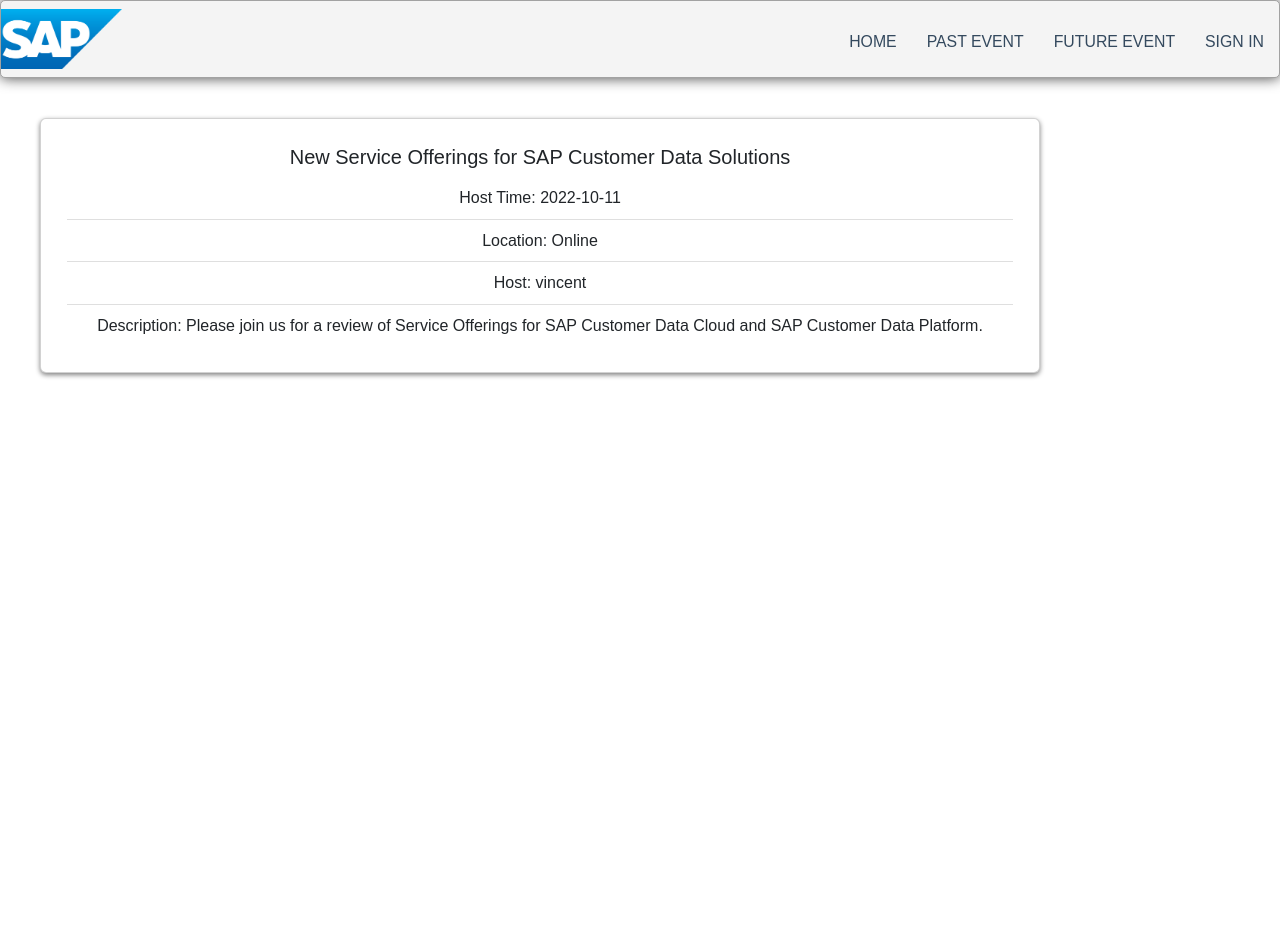
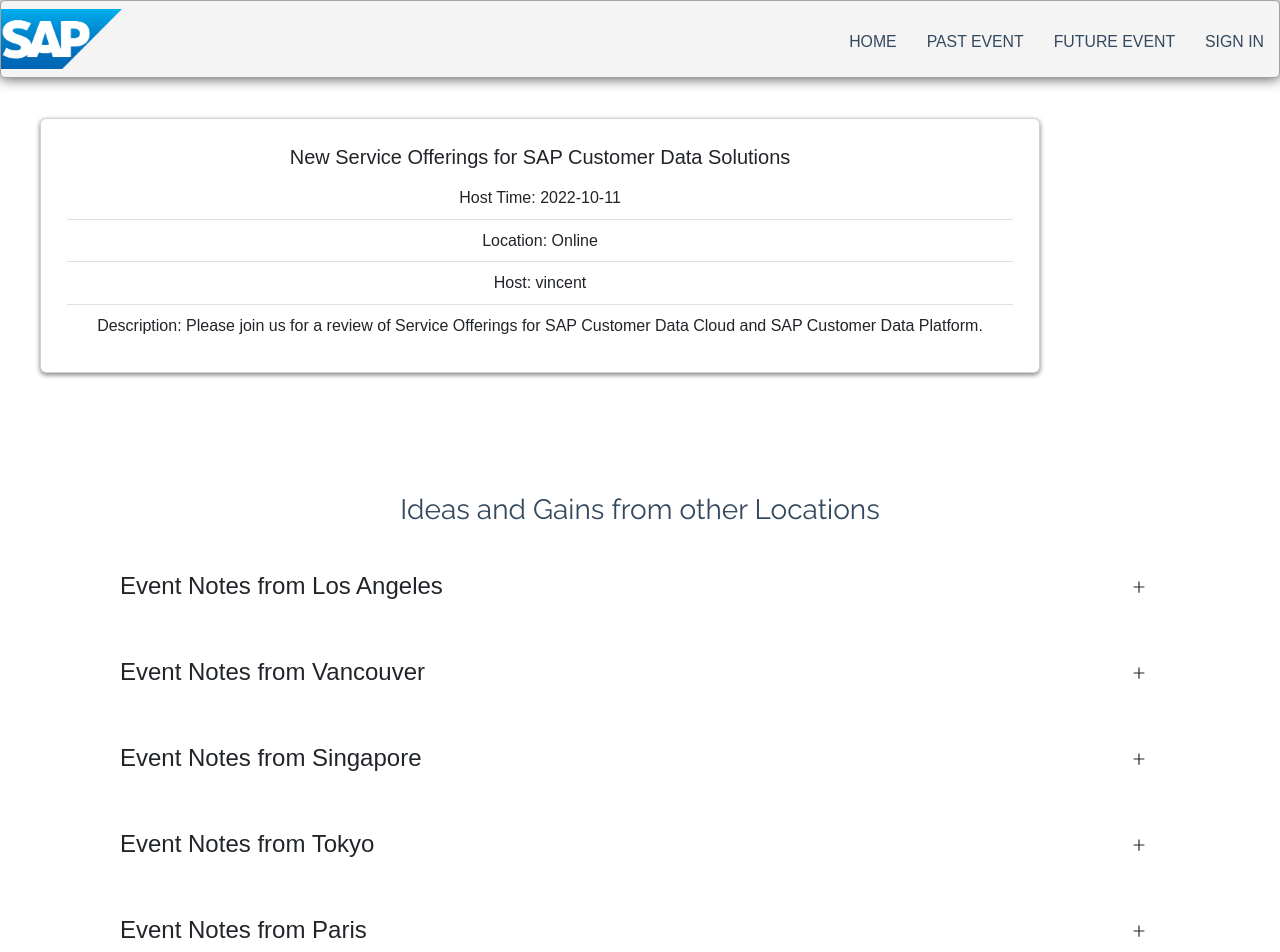
Before and after one commit to Vincenqwu/EventAroundYou, a React (Create React App) app in the folder evnet-app/: page /event in a window 1280 px wide. Shown: the top 952 px of the page. Before the commit the page ends 800 px from the top, so only its background shows below. Built offline with nearby package versions, Linux system fonts and the light colour scheme.

Commit message:
detailed page

```diff
--- a/evnet-app/src/components/EventCardSliding.js
+++ b/evnet-app/src/components/EventCardSliding.js
@@ -4,7 +4,12 @@
 import "./css/EventCardSliding.css";
 import event_pic1 from './images/event_pic1.jpg'
 
+import SingleQuestion from "../components/Question"
+import { useState } from "react";
+import data from "../components/data"
+
 export default function EventCardSliding() {
+  const [questions, setQuestions] = useState(data)
   return (
 <div className="card landingpage-card">
       {/* <Link
@@ -21,7 +26,7 @@
 
           <div className="card-title">
             <p>
-              <strong>Event Title</strong>
+              <strong>Succeeding in the new world of mobility</strong>
             </p>
           </div>
 
@@ -30,7 +35,7 @@
               <p><a href="./event">Event Details</a></p>
             </span>
             <span> • </span>
-            <span>111</span>
+            <span>Advanced technologies. </span>
             <span> • </span>
             <FaStar color="#f5d24c" className="star"></FaStar>
           </div>
@@ -38,11 +43,12 @@
           <div className="card-description">
             <span>Location</span>
             <span> • </span>
-            <span>Time</span>
+            <span>Online</span>
           </div>
         </div>
         {/* </a> */}
       {/* </Link> */}
     </div>
+
   )
 }
--- /dev/null
+++ b/evnet-app/src/components/Question.js
@@ -0,0 +1,21 @@
+import React, { useState } from 'react'
+import { AiOutlineMinus, AiOutlinePlus } from 'react-icons/ai'
+const Question = ({ title, info }) => {
+  const [expanded, setExpanded] = useState(false)
+
+  return (
+    <article className='question'>
+      <header>
+        <h4 onClick={() => setExpanded(!expanded)} className='question-title'>
+          {title}
+        </h4>
+        <button className='btn' onClick={() => setExpanded(!expanded)}>
+          {expanded ? <AiOutlineMinus /> : <AiOutlinePlus />}
+        </button>
+      </header>
+      {expanded && <p>{info}</p>}
+    </article>
+  )
+}
+
+export default Question
--- /dev/null
+++ b/evnet-app/src/components/data.js
@@ -0,0 +1,41 @@
+const questions = [
+    {
+      id: 1,
+      title: 'Event Notes from Los Angeles',
+      info:
+        'Advanced technologies. The demand for cleaner vehicle emissions. Shifting consumer mobility preferences. Major supply chain bottlenecks. How will your automotive company compete?',
+    },
+    {
+      id: 2,
+      title: 'Event Notes from Vancouver',
+      info:
+        'The world is changing faster than it ever has, yet slower than it ever will. And for the automotive industry, that transformation means every company - from startups to large OEMs - must adapt to a radically new reality of mobility. IDC analyst Reid Paquin leads a discussion that looks at:'+
+
+        'how you can adapt operations processes to succeed,'+
+        'how you can change your products to take advantage of the latest technology to differentiate yourself,'+
+        'what you can do to transform your traditional business model, and'+
+        'how you can work with suppliers in this new world.'
+    },
+    {
+      id: 3,
+      title: 'Event Notes from Singapore',
+      info:
+        'SAP BTP Learning Days offer you a series of short tech talks highlighting the different building blocks of SAP BTP and the benefits that can be achieved by building upon a business-centric technology platform. In this tech talk, you will get to know about some SAP UI technologies. We will look at what SAP Fiori is and how we can apply it to design user interfaces. There will also be a preview of the new Learning Journey where the topic of SAP Fiori Elements will be explained.',
+    },
+    {
+      id: 4,
+      title: 'Event Notes from Tokyo',
+      info:
+        'Discover how to increase agility and performance'+
+        'Learn best practices from SAP customers'+
+        'Watch a live demo of SAP Analytics Cloud',
+    },
+    {
+      id: 5,
+      title: 'Event Notes from Paris',
+      info:
+        'SAP BTP Learning Days offer you a series of short tech talks highlighting the different building blocks of SAP BTP and the benefits that can be achieved by building upon a business-centric technology platform.'+
+        'In this tech talk, we will take a look on how to develop a full-stack application with the CAP-framework and SAP Fiori Elements in the SAP Business Application Studio.',
+    },
+  ]
+  export default questions
--- a/evnet-app/src/pages/EventDetail.js
+++ b/evnet-app/src/pages/EventDetail.js
@@ -3,9 +3,14 @@
 import Card from 'react-bootstrap/Card';
 import ListGroup from 'react-bootstrap/ListGroup';
 import "./css/Card.css";
-
+import "./css/EventDetail.css";
+import SingleQuestion from "../components/Question"
+import { useState } from "react";
+import data from "../components/data"
 export default function EventDetail() {
+  const [questions, setQuestions] = useState(data)
   return (
+    <div>
     <Card className='specialCard'>
       <Card.Body>
         <Card.Title>New Service Offerings for SAP Customer Data Solutions</Card.Title>
@@ -17,5 +22,16 @@
       </ListGroup>
       </Card.Body>
     </Card>
+    <div>
+        <div className="event-container">
+          <h3>Ideas and Gains from other Locations</h3>
+          <section className="info">
+            {questions.map((question) => (
+              <SingleQuestion key={question.id} {...question} />
+            ))}
+          </section>
+        </div>
+      </div>
+    </div>
   )
 }
--- /dev/null
+++ b/evnet-app/src/pages/css/EventDetail.css
@@ -0,0 +1,88 @@
+/*
+===============
+Questions
+===============
+*/
+
+
+
+  .event-container {
+    width: 90vw;
+    margin: 5rem auto;
+    background: var(--clr-white);
+    border-radius: var(--radius);
+    padding: 2.5rem 2rem;
+    max-width: var(--fixed-width);
+    display: grid;
+    gap: 1rem 2rem;
+  }
+  .event-container h3 {
+    line-height: 1.2;
+    font-weight: 500;
+  }
+
+  .question {
+    padding: 1rem 1.5rem;
+    border: 2px solid var(--clr-grey-special);
+    margin-bottom: 1rem;
+    border-radius: var(--radius);
+    box-shadow: var(--light-shadow);
+  }
+  .question h4 {
+    text-transform: none;
+    line-height: 1.5;
+  }
+  .question p {
+    color: var(--clr-grey-3);
+    margin-bottom: 0;
+    margin-top: 0.5rem;
+  }
+  .question header {
+    display: flex;
+    justify-content: space-between;
+    align-items: center;
+  }
+  .question header h4 {
+    margin-bottom: 0;
+  }
+  .question btn {
+    background: transparent;
+    border-color: transparent;
+    width: 2rem;
+    height: 2rem;
+    background: var(--clr-grey-special);
+    display: flex;
+    align-items: center;
+    justify-content: center;
+    border-radius: 50%;
+    color: var(--clr-red-special);
+    cursor: pointer;
+    margin-left: 1rem;
+    align-self: center;
+    min-width: 2rem;
+  }
+
+  .question-title {
+    cursor: pointer;
+  }
+
+.event-detail-container{
+  /* display: flex; */
+  position: relative;
+  align-items: center;
+  justify-content: center;
+}
+
+  table {
+    border: 2px solid rgb(191, 195, 191);
+    width: 800px;
+    height: 200px;
+  }
+
+  th {
+    border-bottom: 1px solid black;
+  }
+
+  td {
+    text-align: center;
+  }
```
